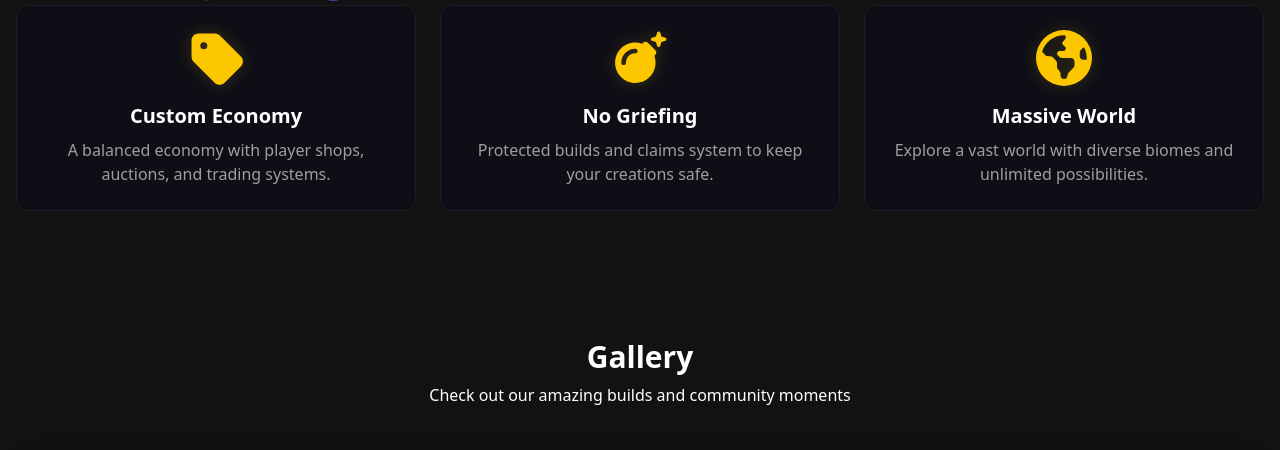
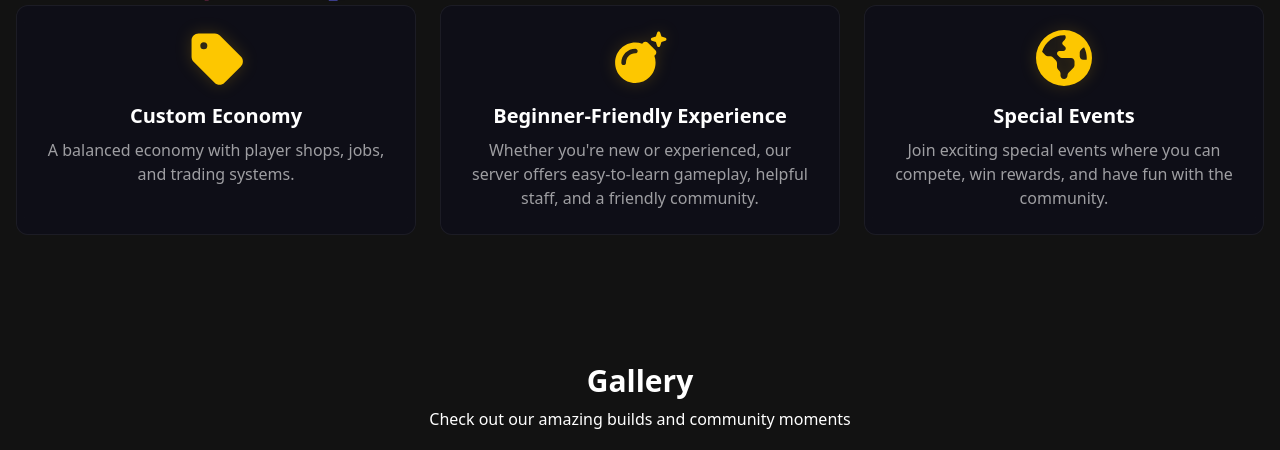
Before and after one commit to rkenbperez/ZenWeb, a Django app: page / in a window 1280 px wide. Shown: the part 799-1249 px from the top of the page. Run offline with Django 5.2, Linux system fonts and the light colour scheme; some libraries are stand-ins or nearby versions.

Commit message:
Changed some of the showcased features in Features Section

```diff
--- a/zenweb/zen/templates/home.html
+++ b/zenweb/zen/templates/home.html
@@ -62,7 +62,7 @@
           </svg>
         </div>
         <h3 class="card-title justify-center text-white text-xl font-bold">Custom Economy</h3>
-        <p class="text-white/60 mt-2">A balanced economy with player shops, auctions, and trading systems.</p>
+        <p class="text-white/60 mt-2">A balanced economy with player shops, jobs, and trading systems.</p>
       </div>
 
       <div class="card dark-card p-6 rounded-xl text-center hover:border-yellow-500/50 transition-all duration-300">
@@ -71,8 +71,8 @@
             <path d="M480-16c6.9 0 13 4.4 15.2 10.9l13.5 40.4 40.4 13.5C555.6 51 560 57.1 560 64s-4.4 13-10.9 15.2l-40.4 13.5-13.5 40.4C493 139.6 486.9 144 480 144s-13-4.4-15.2-10.9l-13.5-40.4-40.4-13.5C404.4 77 400 70.9 400 64s4.4-13 10.9-15.2l40.4-13.5 13.5-40.4C467-11.6 473.1-16 480-16zM321.4 97.4c12.5-12.5 32.8-12.5 45.3 0l80 80c12.5 12.5 12.5 32.8 0 45.3l-10.9 10.9c7.9 22 12.2 45.7 12.2 70.5 0 114.9-93.1 208-208 208S32 418.9 32 304 125.1 96 240 96c24.7 0 48.5 4.3 70.5 12.3l10.9-10.9zM144 304c0-53 43-96 96-96 13.3 0 24-10.7 24-24s-10.7-24-24-24c-79.5 0-144 64.5-144 144 0 13.3 10.7 24 24 24s24-10.7 24-24z"/>
           </svg>
         </div>
-        <h3 class="card-title justify-center text-white text-xl font-bold">No Griefing</h3>
-        <p class="text-white/60 mt-2">Protected builds and claims system to keep your creations safe.</p>
+        <h3 class="card-title justify-center text-white text-xl font-bold">Beginner-Friendly Experience</h3>
+        <p class="text-white/60 mt-2">Whether you're new or experienced, our server offers easy-to-learn gameplay, helpful staff, and a friendly community.</p>
       </div>
 
       <div class="card dark-card p-6 rounded-xl text-center hover:border-yellow-500/50 transition-all duration-300">
@@ -81,8 +81,8 @@
             <path d="M55.7 199.7l30.9 30.9c6 6 14.1 9.4 22.6 9.4l21.5 0c8.5 0 16.6 3.4 22.6 9.4l29.3 29.3c6 6 9.4 14.1 9.4 22.6l0 37.5c0 8.5 3.4 16.6 9.4 22.6l13.3 13.3c6 6 9.4 14.1 9.4 22.6l0 18.7c0 17.7 14.3 32 32 32s32-14.3 32-32l0-2.7c0-8.5 3.4-16.6 9.4-22.6l45.3-45.3c6-6 9.4-14.1 9.4-22.6l0-34.7c0-17.7-14.3-32-32-32l-82.7 0c-8.5 0-16.6-3.4-22.6-9.4l-16-16c-4.2-4.2-6.6-10-6.6-16 0-12.5 10.1-22.6 22.6-22.6l34.7 0c12.5 0 22.6-10.1 22.6-22.6 0-6-2.4-11.8-6.6-16l-19.7-19.7C242 130 240 125.1 240 120s2-10 5.7-13.7l17.3-17.3c5.8-5.8 9.1-13.7 9.1-21.9 0-7.2-2.4-13.7-6.4-18.9-3.2-.1-6.4-.2-9.6-.2-95.4 0-175.7 64.2-200.3 151.7zM464 256c0-34.6-8.4-67.2-23.4-95.8-6.4 .9-12.7 3.9-17.9 9.1l-13.4 13.4c-6 6-9.4 14.1-9.4 22.6l0 34.7c0 17.7 14.3 32 32 32l24.1 0c2.5 0 5-.3 7.3-.8 .4-5 .5-10.1 .5-15.2zM0 256a256 256 0 1 1 512 0 256 256 0 1 1 -512 0z"/>
           </svg>
         </div>
-        <h3 class="card-title justify-center text-white text-xl font-bold">Massive World</h3>
-        <p class="text-white/60 mt-2">Explore a vast world with diverse biomes and unlimited possibilities.</p>
+        <h3 class="card-title justify-center text-white text-xl font-bold">Special Events</h3>
+        <p class="text-white/60 mt-2">Join exciting special events where you can compete, win rewards, and have fun with the community.</p>
       </div>
     </div>
   </div>
```
